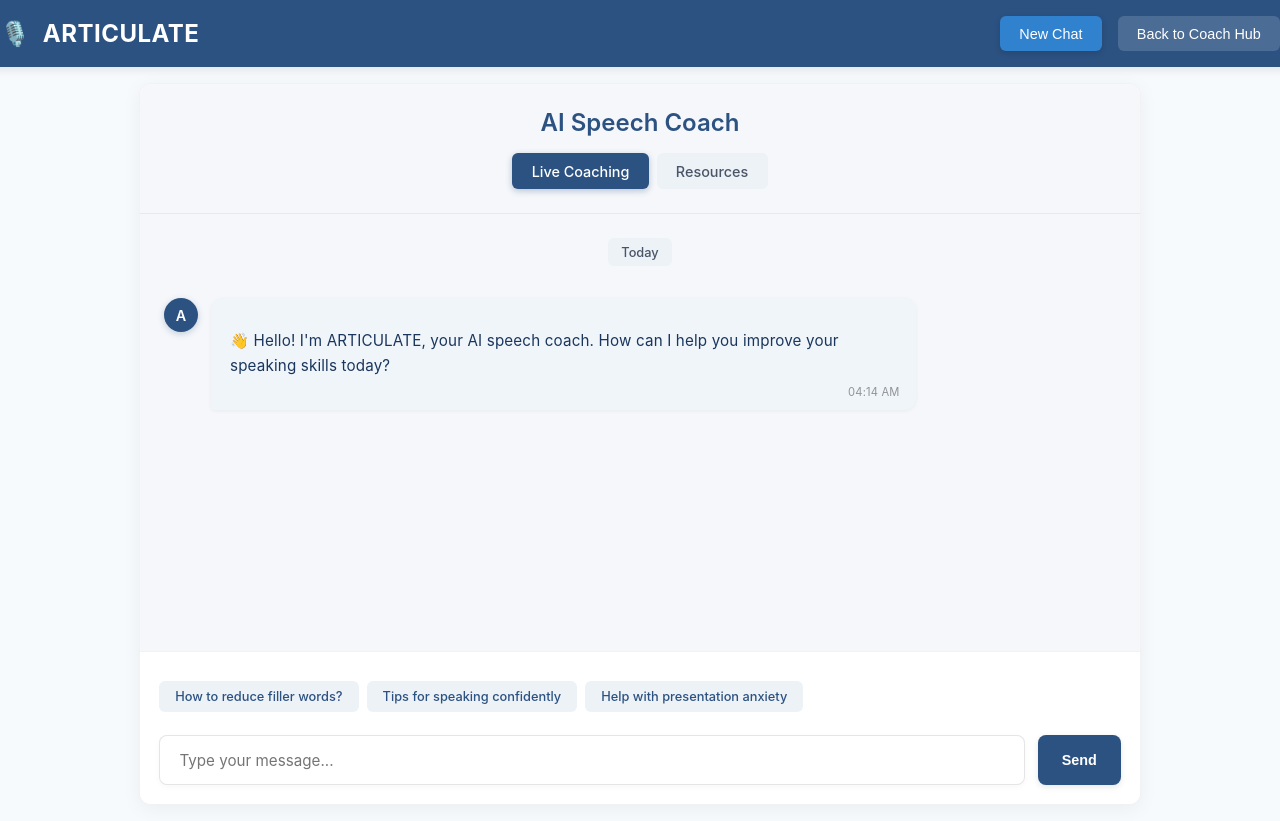
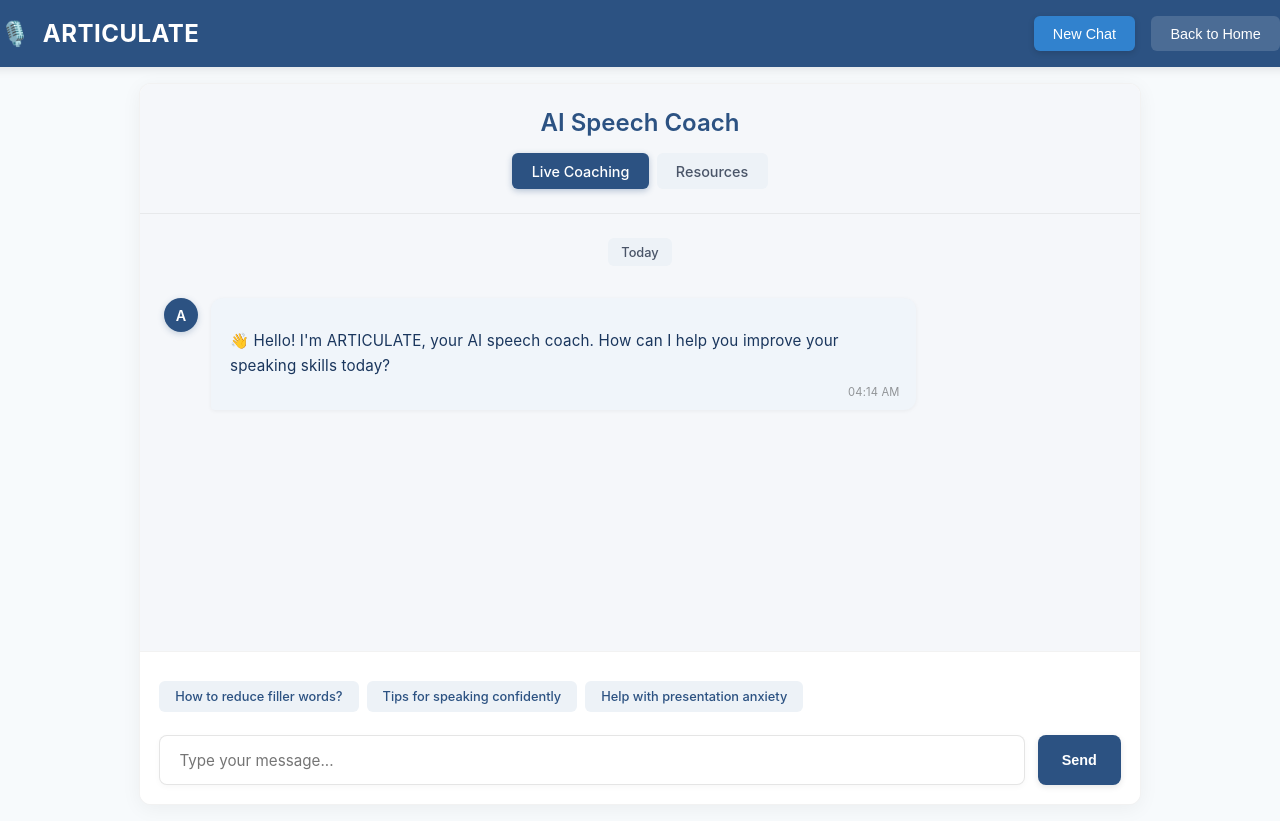
Before and after one commit to TheJeetSingh/SpeechApp, a React (Create React App) app: page /chat-session in a window 1280 px wide. Shown: the top 821 px of the page. Built offline with nearby package versions, Linux system fonts and the light colour scheme; no server answers.

Commit message:
Remove references to AICoachScreen component

```diff
--- a/src/App.js
+++ b/src/App.js
@@ -16,7 +16,6 @@ import ExtempPrepScreen from "./components/ExtempPrepScreen";
 import LoginScreen from "./components/LoginScreen"; // Import the new LoginScreen
 import SignupScreen from "./components/SignupScreen";
 import SpeechStats from "./components/SpeechStats"; // Add import for SpeechStats
-import AICoachScreen from "./components/AICoachScreen"; // Import the new AICoachScreen
 import ChatSession from "./components/ChatSession"; // Import the ChatSession component
 import NotFound from "./components/NotFound"; // Import the NotFound component
 import ErrorFallback from "./components/ErrorFallback"; // Import the ErrorFallback component
@@ -49,7 +48,6 @@ function App() {
           <Route path="/extemp" element={<ExtempScreen />} />
           <Route path="/extempPrep" element={<ExtempPrepScreen />} />
           <Route path="/stats" element={<SpeechStats />} /> {/* Add route for SpeechStats */}
-          <Route path="/ai-coach" element={<AICoachScreen />} /> {/* Add route for AICoachScreen */}
           <Route path="/chat-session" element={<ChatSession />} /> {/* Add route for ChatSession */}
           <Route path="*" element={<NotFound />} /> {/* Catch-all route for 404 errors */}
         </Routes>
--- a/src/components/ChatSession.js
+++ b/src/components/ChatSession.js
@@ -375,9 +375,9 @@ How would you like me to help you improve your speech?
             style={styles.backButton}
             whileHover={{ scale: 1.05, background: "rgba(255, 255, 255, 0.25)" }}
             whileTap={{ scale: 0.95 }}
-            onClick={() => navigate("/ai-coach")}
+            onClick={() => navigate("/")}
           >
-            Back to Coach Hub
+            Back to Home
           </motion.button>
         </div>
       </header>
```
